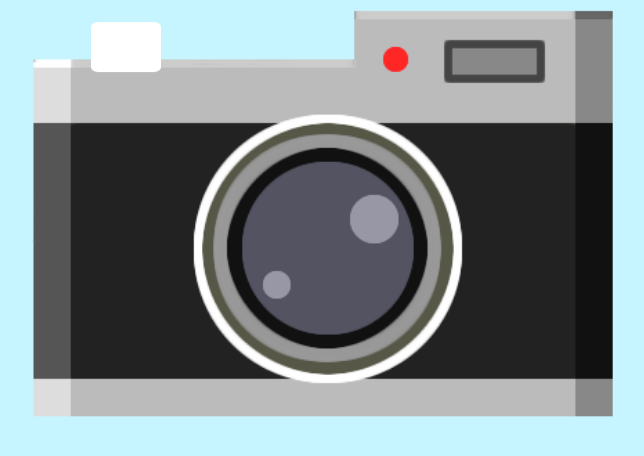
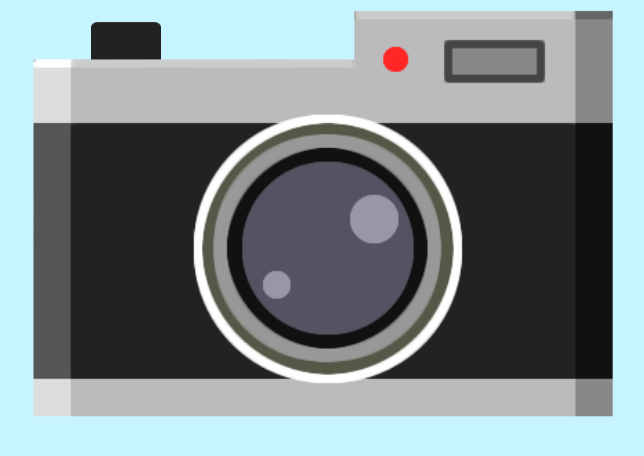
Before and after one commit to annagchang/annagchang.github.io, a plain HTML site: page index.html in a window 1280 px wide. Shown: the part 240-696 px from the top of the page, without its empty margins (371-1015 px from the left). Drawn offline with Linux system fonts and the light colour scheme.

Commit message:
version 1

```diff
--- a/assets/css/style.css
+++ b/assets/css/style.css
@@ -32,7 +32,7 @@ html{
 	align-items: center;
 }
 
-.rectangle,#click {
+.crectangle,.rectangle,#click {
 	position: absolute;
 	border-radius: 10%;
 	height: 50px;
@@ -43,8 +43,12 @@ html{
 }
 
 .rectangle {
-	background: #ffffff;
-	/*opacity: 0;*/
+	background: #222222;
+	z-index: -1;
+}
+
+.crectangle {
+	opacity: 0;
 }
 
 #click {
--- a/index.html
+++ b/index.html
@@ -13,6 +13,7 @@
 					<div id="cheese">Say cheese!</div>
 				</div>
 				<img src="images/free-camera-graphic-psd.png" width="600">
+				<div class="crectangle"></div>
 				<div class="rectangle"></div>
 				<a href="film.html" id="click"></a>
 			</div>
```
